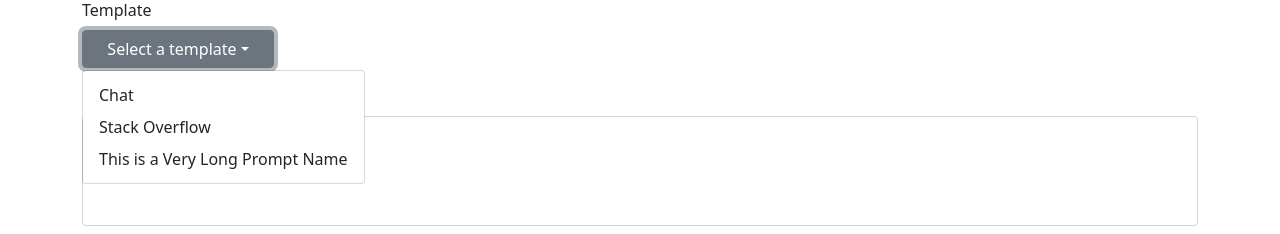
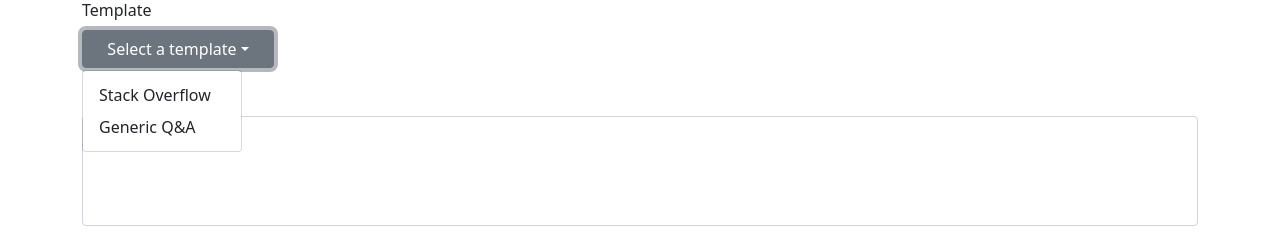
Before and after one commit to njbbaer/gpt-engine, a React (Create React App) app in the folder frontend/: page / in a window 1280 px wide. Both pictures are taken after a click on the button "Select a template". Shown: the part 176-410 px from the top of the page. Built offline with nearby package versions, Linux system fonts and the light colour scheme.

Commit message:
Create SelectTemplate component

```diff
--- a/frontend/src/App.js
+++ b/frontend/src/App.js
@@ -2,10 +2,11 @@ import "./App.css";
 
 import React from "react";
 import Button from "react-bootstrap/Button";
-import Dropdown from "react-bootstrap/Dropdown";
 import Form from "react-bootstrap/Form";
 import TextareaAutosize from "react-textarea-autosize";
 import Alert from "./Alert";
+
+import SelectTemplate from "./SelectTemplate";
 
 class App extends React.Component {
   constructor(props) {
@@ -39,6 +40,7 @@ class App extends React.Component {
       },
       body: JSON.stringify({
         prompt: this.state.textarea,
+        max_tokens: 128,
       })
     })
     .then(response => {
@@ -78,16 +80,10 @@ class App extends React.Component {
         </Form.Group>
         <Form.Group>
           <Form.Label>Template</Form.Label>
-          <Dropdown onSelect={this.handleSelectTemplate}>
-            <Dropdown.Toggle variant="outline-secondary" id="template-dropdown">
-              {this.state.selectedTemplate || "Select a template"}
-            </Dropdown.Toggle>
-            <Dropdown.Menu>
-              <Dropdown.Item>Chat</Dropdown.Item>
-              <Dropdown.Item>Stack Overflow</Dropdown.Item>
-              <Dropdown.Item>This is a Very Long Prompt Name</Dropdown.Item>
-            </Dropdown.Menu>
-          </Dropdown>
+          <SelectTemplate
+            selectedTemplate={this.state.selectedTemplate}
+            handleSelectTemplate={this.handleSelectTemplate}
+          />
         </Form.Group>
         <Form.Group>
           <Form.Label>Prompt</Form.Label>
--- /dev/null
+++ b/frontend/src/SelectTemplate.js
@@ -0,0 +1,19 @@
+import Dropdown from "react-bootstrap/Dropdown";
+import prompts from "./prompts";
+
+function SelectTemplate(props) {
+  return (
+    <Dropdown onSelect={props.handleSelectTemplate}>
+      <Dropdown.Toggle variant="outline-secondary" id="template-dropdown">
+        {props.selectedTemplate || "Select a template"}
+      </Dropdown.Toggle>
+      <Dropdown.Menu>
+        {Object.keys(prompts).map((key) => (
+          <Dropdown.Item key={key}>{prompts[key].title}</Dropdown.Item>
+        ))}
+      </Dropdown.Menu>
+    </Dropdown>
+  );
+}
+
+export default SelectTemplate;
--- /dev/null
+++ b/frontend/src/prompts.js
@@ -0,0 +1,12 @@
+const prompts = {
+  stack_overflow: {
+    title: "Stack Overflow",
+    prompt: "Stack Overflow is a website for professional programmers that features questions and answers on a wide range of topics in computer programming. The following question was answered with a thorough, well-written, and researched response.",
+  },
+  generic_qa: {
+    title: "Generic Q&A",
+    prompt: "The following question was answered with a thorough, well-written, and researched response.",
+  }
+};
+
+export default prompts
```
